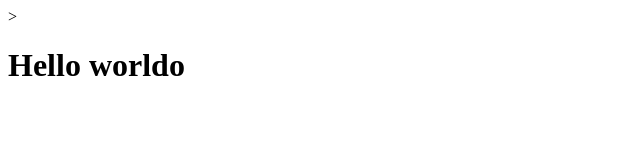
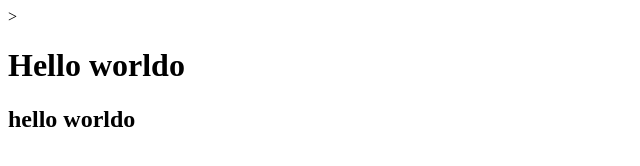
Before and after one commit to ferdaws98/project-pfe, a plain HTML site: page index.html in a window 1280 px wide. Shown: the whole page, without its empty margins (0-640 px from the left). Drawn offline with Linux system fonts and the light colour scheme.

Commit message:
changement index

```diff
--- a/index.html
+++ b/index.html
@@ -7,6 +7,7 @@
 </head>
 ><body>
     <h1>Hello worldo</h1>
+    <h2>hello worldo</h2>
 </body>
 
 
```
